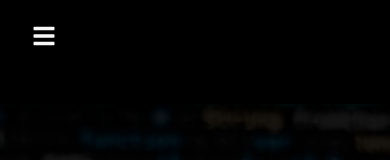
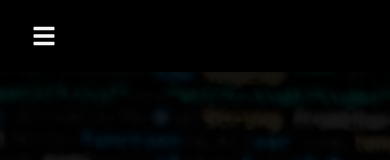
Before and after one commit to lancedalanon/my-portfolio, a Next.js app: page / in a window 390 px wide. Shown: the top 160 px of the page. Built offline with nearby package versions, Linux system fonts and the light colour scheme.

Commit message:
Fix navbar padding

```diff
--- a/components/Navbar.tsx
+++ b/components/Navbar.tsx
@@ -155,7 +155,7 @@ const Navbar: React.FC = () => {
     <header>
       <nav
         ref={navbarRef}
-        className={`bg-custom-900 fixed w-full z-20 shadow-lg transition-transform duration-300 ease-in-out px-8 pb-8 md:pb-0 ${
+        className={`bg-custom-900 fixed w-full z-20 shadow-lg transition-transform duration-300 ease-in-out px-8 ${
           visible ? "translate-y-0" : "-translate-y-full"
         }`}
       >
```
